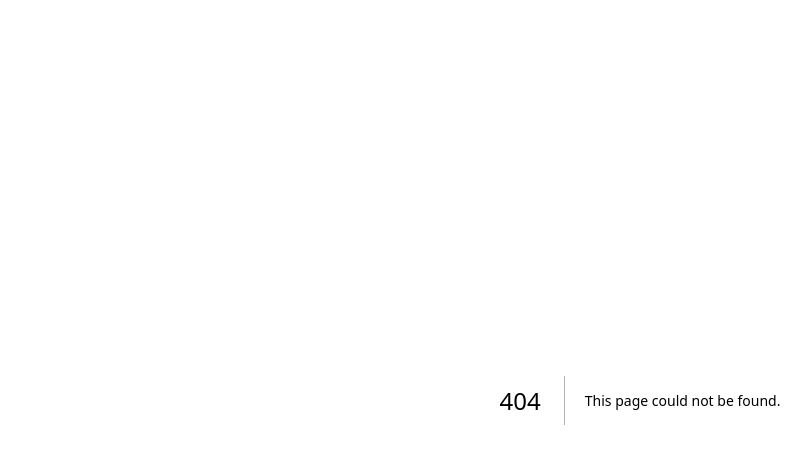
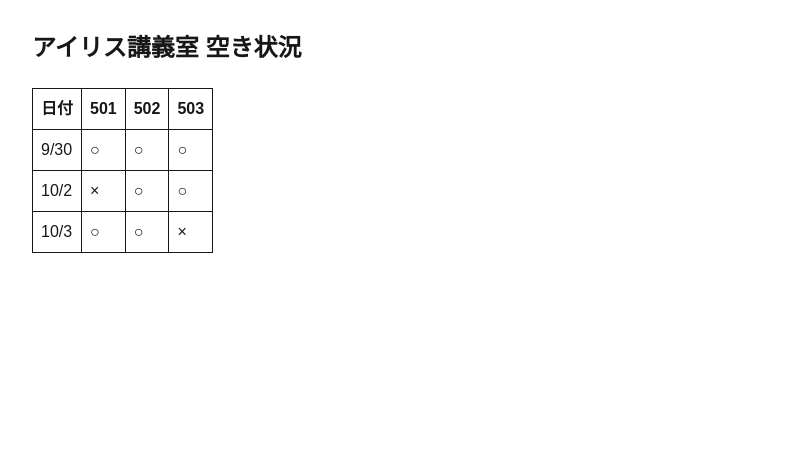
Before and after one commit to 17hiroki17/study-room-app, a Next.js app: page /app/schedule in a window 1280 px wide. Before the commit this address had no page. Shown: the top 464 px of the page, without its empty margins (0-811 px from the left). Built offline with nearby package versions, Linux system fonts and the light colour scheme.

Commit message:
Create page.tsx

```diff
--- /dev/null
+++ b/app/app/schedule/page.tsx
@@ -0,0 +1,43 @@
+export default function SchedulePage() {
+  return (
+    <div className="p-8">
+      <h1 className="mb-6 text-2xl font-bold">
+        アイリス講義室 空き状況
+      </h1>
+
+      <table className="border-collapse border">
+        <thead>
+          <tr>
+            <th className="border p-2">日付</th>
+            <th className="border p-2">501</th>
+            <th className="border p-2">502</th>
+            <th className="border p-2">503</th>
+          </tr>
+        </thead>
+
+        <tbody>
+          <tr>
+            <td className="border p-2">9/30</td>
+            <td className="border p-2">○</td>
+            <td className="border p-2">○</td>
+            <td className="border p-2">○</td>
+          </tr>
+
+          <tr>
+            <td className="border p-2">10/2</td>
+            <td className="border p-2">×</td>
+            <td className="border p-2">○</td>
+            <td className="border p-2">○</td>
+          </tr>
+
+          <tr>
+            <td className="border p-2">10/3</td>
+            <td className="border p-2">○</td>
+            <td className="border p-2">○</td>
+            <td className="border p-2">×</td>
+          </tr>
+        </tbody>
+      </table>
+    </div>
+  );
+}
```
